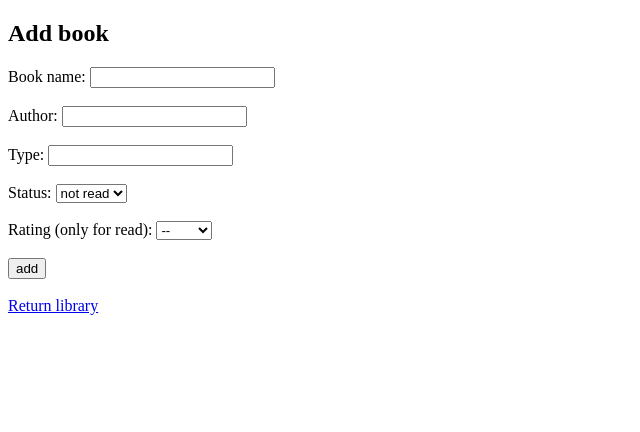
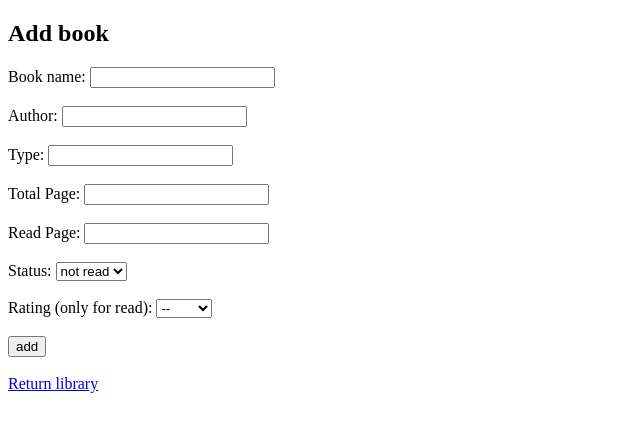
Before and after one commit to ekinnnnnnnnnnn/PersonalLibraryArchive, a Flask app: page /addbook in a window 1280 px wide. Shown: the top 432 px of the page, without its empty margins (0-640 px from the left). Run offline with Flask 3, Linux system fonts and the light colour scheme; a user stored in the database is signed in.

Commit message:
Add page stuffs

```diff
--- a/db.py
+++ b/db.py
@@ -17,6 +17,8 @@ c.execute('''create table if not exists books(
           type text not null,
           status text default 'not read',
           rating integer,
+          tPage integer not null,
+          rPage integer default 0,
           foreign key (userid) references user(id))''')
 
 c.execute('''create table if not exists comments(
--- a/run.py
+++ b/run.py
@@ -98,9 +98,19 @@ def addbook():
         rating=None
         if status=='read' and request.form.get('rating'):
             rating=int(request.form['rating'])
+        tPage=request.form.get('tPage')
+        rPage=request.form.get('rPage')
+        try:
+            total=int(tPage)
+            read=int(rPage)
+            if read>total:
+                return render_template("addbook.html",error="read pages cannot exceed total pages")
+        except ValueError:
+            return render_template("addbook.html",error="total and read pages must be numbers")
+
         conn=dbconn(DATABASE)
-        conn.execute("insert into books(userid,bookname,author,type,status,rating) values (?,?,?,?,?,?)",
-                     (session['usersid'],bookname,author,type,status,rating))
+        conn.execute("insert into books(userid,bookname,author,type,status,rating,tPage,rPage) values (?,?,?,?,?,?,?,?)",
+                     (session['usersid'],bookname,author,type,status,rating,tPage,rPage))
         conn.commit()
         conn.close()
         return redirect(url_for('index'))
--- a/templates/addbook.html
+++ b/templates/addbook.html
@@ -10,10 +10,17 @@
         <h2>
             Add book
         </h2>
+        {% if error %}
+        <p>
+            {{ error }}
+        </p>
+        {% endif %}
         <form action="/addbook" method="post">
             Book name: <input type="text" name="bookname" required><br><br>
             Author: <input type="text" name="author" required><br><br>
             Type: <input type="text" name="type" required><br><br>
+            Total Page: <input type="text" name="tPage" required><br><br>
+            Read Page: <input type="text" name="rPage"><br><br>
             Status:
             <select name="status">
                 <option value="not read">not read</option>
--- a/templates/index.html
+++ b/templates/index.html
@@ -44,6 +44,7 @@
                               {{book['type']}} -
                                {{book['status']}} -
                                 {% if book['rating'] %}{{book['rating']}}/10{% else %}No rating{% endif %}
+                                {{book['rPage']}}/{{book['tPage']}} pages read
                         </a>
                         <a href="/deletebook/{{book['id']}}" onclick="return confirm('sure?')">
                             Delete
```
Also changed, not shown: templates/bookdetail.html (+7 -0 lines), Lib.db.
